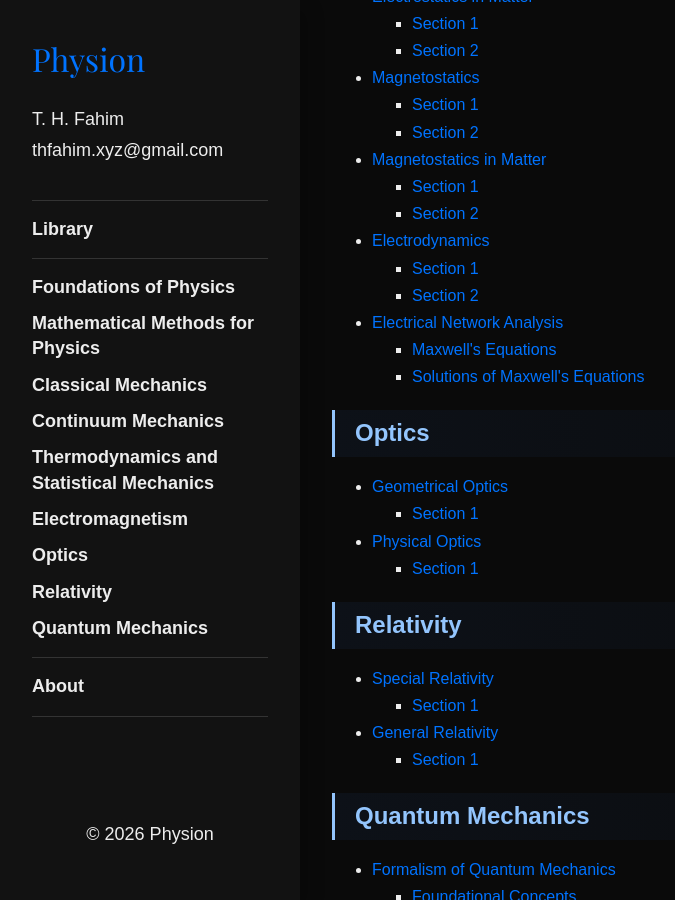
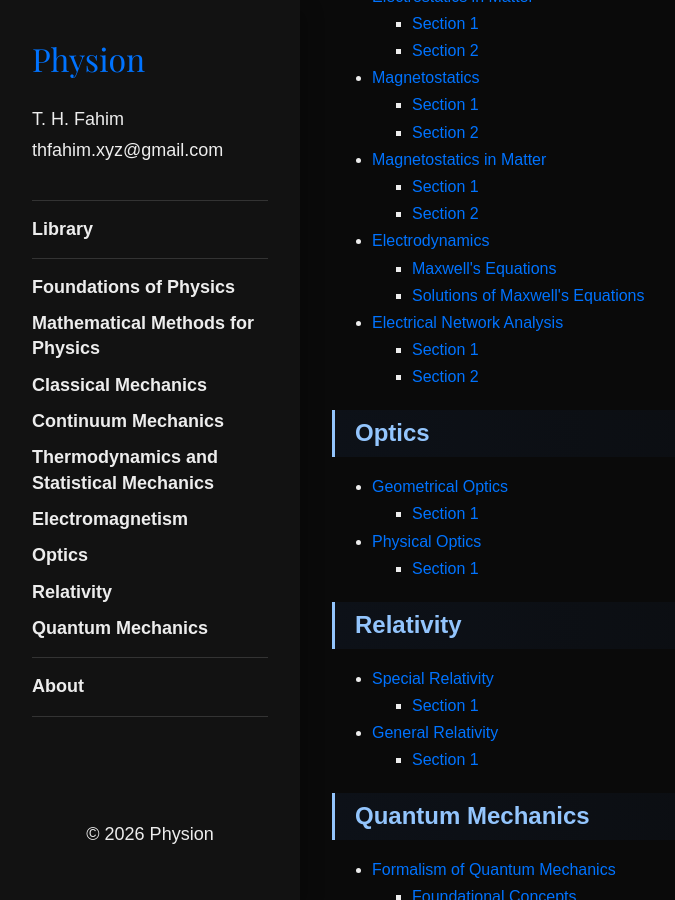
Before and after one commit to thfahim-xyz/physion, a Jekyll site: the page built from library.md, in a window 1280 px wide and 900 px high, scrolled down 2373 px. Shown: the whole window, without its empty margins (0-675 px from the left). Built offline with Jekyll 4.4.1, drawn with Linux system fonts in a browser that asks for light colours.

Commit message:
Update Electromagnetism

```diff
--- a/_data/book_list.yml
+++ b/_data/book_list.yml
@@ -194,17 +194,17 @@ books:
       - title: Electrodynamics
         url: /books/em/em05/em05
         sections:
-          - title: Section 1
+          - title: Maxwell's Equations
             url: /books/em/em05/01
-          - title: Section 2
+          - title: Solutions of Maxwell's Equations
             url: /books/em/em05/02
 
       - title: Electrical Network Analysis
         url: /books/em/em06/em06
         sections:
-          - title: Maxwell's Equations
+          - title: Section 1
             url: /books/em/em06/01
-          - title: Solutions of Maxwell's Equations
+          - title: Section 2
             url: /books/em/em06/02
 
   - title: Optics
```
